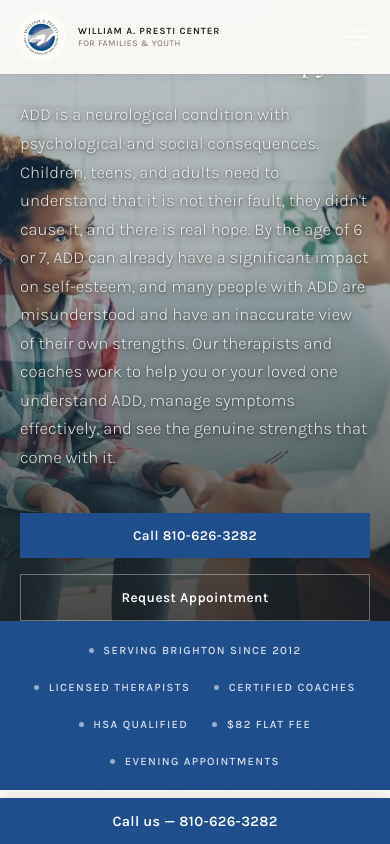
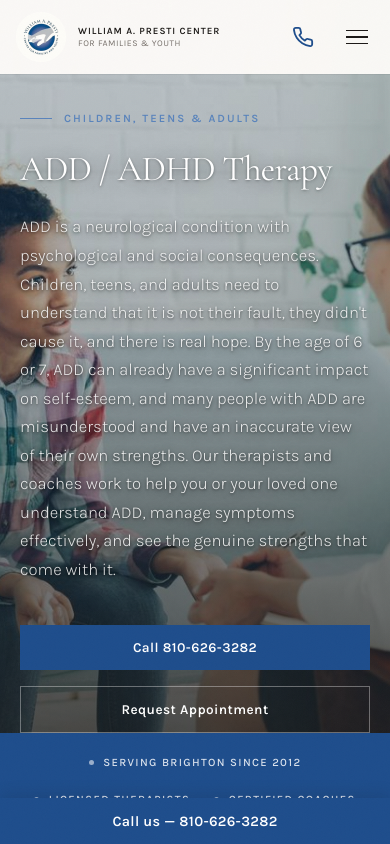
Before and after one commit to jokessenich/Clients-BrightonTherapy, a Next.js app: page /services/add-therapy in a window 390 px wide. Shown: the top 844 px of the page. Built offline with nearby package versions, Linux system fonts and the light colour scheme.

Commit message:
killing me softly

```diff
--- a/app/globals.css
+++ b/app/globals.css
@@ -140,7 +140,7 @@ body.js-reveal .r.v {
 .nav:not(.stuck) .nav-links.mobile-open a.active {
   color: var(--rust);
 }
-.nav:not(.stuck) .hamburger span { background: var(--white); }
+.nav:not(.stuck):not(.nav-solid) .hamburger span { background: var(--white); }
 .nav:not(.stuck) .nav-cta-secondary {
   border-color: rgba(255, 255, 255, 0.5);
   color: var(--white);
@@ -197,6 +197,20 @@ body.js-reveal .r.v {
   transition: background 0.3s;
 }
 .nav-phone:hover { background: var(--rust-hover); }
+
+/* Phone icon shown on mobile only — replaces the full phone-pill text on
+   small screens where the pill ate too much horizontal space. */
+.nav-phone-icon {
+  display: none;
+  color: var(--rust);
+  padding: 0.4rem;
+  align-items: center;
+  justify-content: center;
+  transition: color 0.2s;
+}
+.nav-phone-icon:hover { color: var(--rust-hover); }
+.nav.nav-solid .nav-phone-icon { color: var(--rust); }
+.nav:not(.stuck):not(.nav-solid) .nav-phone-icon { color: var(--white); }
 
 /* Secondary CTA in nav (Request Appointment) */
 .nav-cta-secondary {
@@ -335,25 +349,27 @@ body.js-reveal .r.v {
 }
 
 /* Inner page hero (shorter)
-   Note: home .hero uses align-items: end so its content sits low in the photo,
-   but inner heroes need to top-align so their content lands cleanly below the
-   fixed nav. Override the parent's align-items here. */
+   The home .hero uses align-items: end (content sits low in the photo) but
+   inner heroes top-align their content. To clear the fixed nav, the content
+   itself gets a real padding-top — NOT zero like the original override. */
 .hero-inner {
   min-height: 60vh;
   align-items: start;
-  padding-top: 8rem;
+  padding-top: 0;
   padding-bottom: 4rem;
 }
-.hero-inner .hero-content { padding-bottom: 0; padding-top: 0; }
+.hero-inner .hero-content {
+  padding-bottom: 0;
+  padding-top: 9rem;  /* clears ~96px desktop nav with breathing room */
+}
 .hero-inner .hero-h1 { font-size: clamp(2.4rem, 4.5vw, 3.8rem); }
 
-/* On mobile the nav is taller relative to the hero, so push the inner-hero
-   content down further so the h1 has clear breathing room below the nav. */
 @media (max-width: 1024px) {
-  .hero-inner { padding-top: 9rem; }
+  .hero-inner .hero-content { padding-top: 8rem; }
 }
 @media (max-width: 640px) {
-  .hero-inner { padding-top: 8rem; padding-bottom: 3rem; min-height: auto; }
+  .hero-inner { padding-bottom: 3rem; min-height: auto; }
+  .hero-inner .hero-content { padding-top: 7rem; }
   .hero-inner .hero-h1 { font-size: 2.2rem; line-height: 1.15; }
 }
 
@@ -1910,8 +1926,11 @@ details[open] .faq-q::after { transform: rotate(45deg); }
   .nav-brand-text small { font-size: 0.55rem; }
   /* Phone pill is hidden on mobile — the sticky bottom mobile CTA already
      shows "Call us — 810-626-3282" so duplicating it in the nav is just
-     extra visual weight that doesn't fit on a 360px screen. */
+     extra visual weight that doesn't fit on a 360px screen. The phone
+     icon below is the mobile substitute — instant tap-to-call without
+     the ~110px width cost. */
   .nav-phone { display: none; }
+  .nav-phone-icon { display: flex; }
   .hero { padding: 0 1.25rem; }
   .hero-meta { display: none; }
   .hero-h1 { font-size: 2.6rem; }
--- a/components/Nav.tsx
+++ b/components/Nav.tsx
@@ -88,6 +88,26 @@ export default function Nav() {
         >
           {SITE.phone}
         </a>
+        <a
+          href={`tel:${SITE.phoneRaw}`}
+          className="nav-phone-icon"
+          aria-label={`Call ${SITE.phoneDisplay}`}
+        >
+          <svg
+            xmlns="http://www.w3.org/2000/svg"
+            viewBox="0 0 24 24"
+            width="22"
+            height="22"
+            fill="none"
+            stroke="currentColor"
+            strokeWidth="2"
+            strokeLinecap="round"
+            strokeLinejoin="round"
+            aria-hidden="true"
+          >
+            <path d="M22 16.92v3a2 2 0 0 1-2.18 2 19.79 19.79 0 0 1-8.63-3.07 19.5 19.5 0 0 1-6-6 19.79 19.79 0 0 1-3.07-8.67A2 2 0 0 1 4.11 2h3a2 2 0 0 1 2 1.72 12.84 12.84 0 0 0 .7 2.81 2 2 0 0 1-.45 2.11L8.09 9.91a16 16 0 0 0 6 6l1.27-1.27a2 2 0 0 1 2.11-.45 12.84 12.84 0 0 0 2.81.7A2 2 0 0 1 22 16.92z" />
+          </svg>
+        </a>
         <button
           className="hamburger"
           aria-label="Menu"
```
